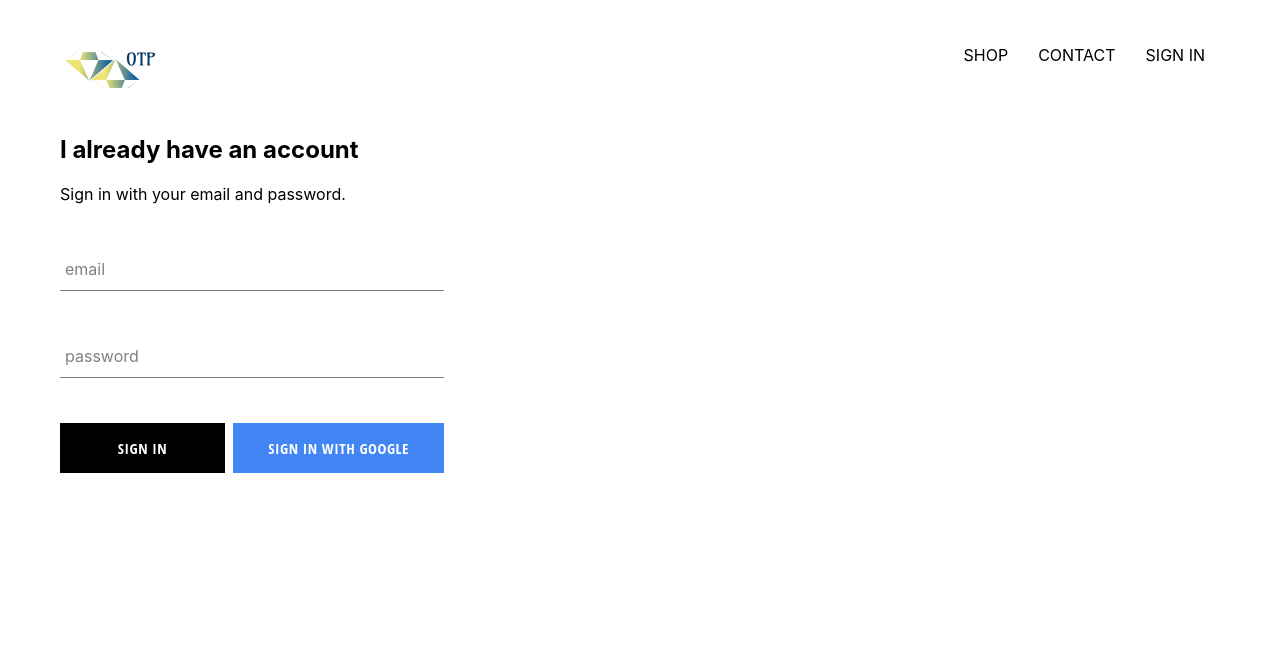
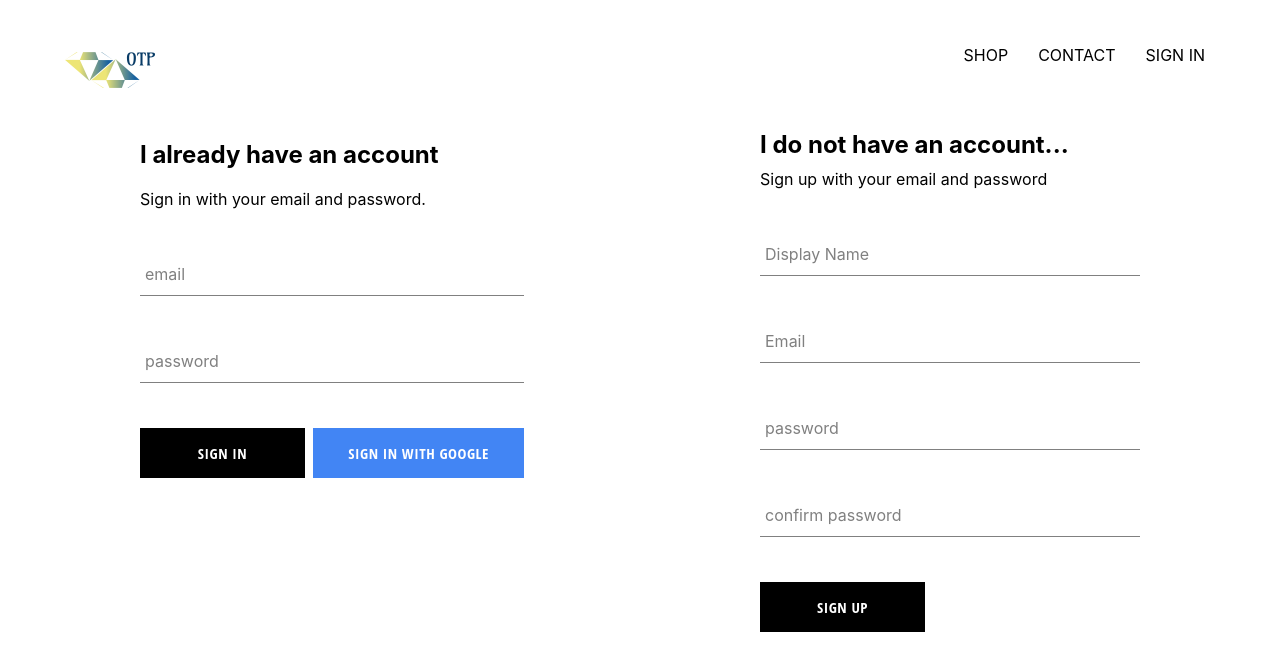
Before and after one commit to temun17/OTP_Clothing, a React (Create React App) app: page /signin in a window 1280 px wide. Shown: the top 670 px of the page. Built offline with nearby package versions, Linux system fonts and the light colour scheme; no server answers.

Commit message:
Implemented Firebase utils included ability to store Oauth and authenticated users into our database firestore

```diff
--- /dev/null
+++ b/src/components/sign-up/sign-up.js
@@ -0,0 +1,103 @@
+import React from "react";
+import FormInput from "../form-input/form-input";
+import CustomButton from "../custom-button/custom-button";
+
+import { auth, createUserProfileDocument } from "../../firebase/firebase.utils";
+
+import "./sign-up.scss";
+
+class SignUp extends React.Component {
+  constructor(props) {
+    super(props);
+
+    this.state = {
+      email: "",
+      password: "",
+      displayName: "",
+      confirmPassword: ""
+    };
+  }
+
+  handleSubmit = async e => {
+    e.preventDefault();
+
+    const { email, password, displayName, confirmPassword } = this.state;
+
+    if (password !== confirmPassword) {
+      alert("Passwords Do Not Match!");
+      return;
+    }
+
+    try {
+      const { user } = await auth.createUserWithEmailAndPassword(
+        email,
+        password
+      );
+
+      await createUserProfileDocument(user, { displayName });
+
+      this.setState({
+        email: "",
+        password: "",
+        displayName: "",
+        confirmPassword: ""
+      });
+    } catch (error) {
+      console.log(error);
+    }
+  };
+
+  handleChange = e => {
+    const { name, value } = e.target;
+    this.setState({
+      [name]: value
+    });
+  };
+
+  render() {
+    const { email, password, displayName, confirmPassword } = this.state;
+    return (
+      <div className="sign-up">
+        <h2 className="title">I do not have an account...</h2>
+        <span>Sign up with your email and password</span>
+        <form className="sign-up-form" onSubmit={this.handleSubmit}>
+          <FormInput
+            type="text"
+            name="displayName"
+            value={displayName}
+            onChange={this.handleChange}
+            label="Display Name"
+            required
+          ></FormInput>
+          <FormInput
+            type="text"
+            name="email"
+            value={email}
+            onChange={this.handleChange}
+            label="Email"
+            required
+          ></FormInput>
+          <FormInput
+            type="password"
+            name="password"
+            value={password}
+            onChange={this.handleChange}
+            label="password"
+            required
+          ></FormInput>
+          <FormInput
+            type="password"
+            name="confirmPassword"
+            value={confirmPassword}
+            onChange={this.handleChange}
+            label="confirm password"
+            required
+          ></FormInput>
+          <CustomButton type="submit">Sign Up</CustomButton>
+        </form>
+      </div>
+    );
+  }
+}
+
+export default SignUp;
--- /dev/null
+++ b/src/components/sign-up/sign-up.scss
@@ -0,0 +1,9 @@
+.sign-up {
+  display: flex;
+  flex-direction: column;
+  width: 380px;
+
+  .title {
+    margin: 10px 0;
+  }
+}
--- a/src/containers/App.js
+++ b/src/containers/App.js
@@ -5,7 +5,7 @@
 
 import NavBar from "../components/navigation-header/navigation-header";
 
-import { auth } from "../firebase/firebase.utils";
+import { auth, createUserProfileDocument } from "../firebase/firebase.utils";
 
 import { Route, Switch } from "react-router-dom";
 
@@ -23,13 +23,26 @@
   unsubscribeFromAuth = null;
 
   componentDidMount() {
-    this.unsubscribeFromAuth = auth.onAuthStateChanged(user => {
-      this.setState(
-        {
-          isAuth: user
-        },
-        () => console.log(this.state)
-      );
+    this.unsubscribeFromAuth = auth.onAuthStateChanged(async userAuth => {
+      if (userAuth) {
+        const userRef = await createUserProfileDocument(userAuth);
+
+        userRef.onSnapshot(snapShot => {
+          this.setState(
+            {
+              isAuth: {
+                id: snapShot.id,
+                ...snapShot.data()
+              }
+            },
+            () => console.log(this.state)
+          );
+        });
+      } else {
+        this.setState({
+          isAuth: userAuth
+        });
+      }
     });
   }
 
--- a/src/firebase/firebase.utils.js
+++ b/src/firebase/firebase.utils.js
@@ -17,6 +17,31 @@
 
 export const auth = firebase.auth();
 export const firestore = firebase.firestore();
+export const createUserProfileDocument = async (userAuth, additionalData) => {
+  if (!userAuth) return;
+
+  const userRef = firestore.doc(`users/${userAuth.uid}`);
+
+  const snapShot = await userRef.get();
+
+  if (!snapShot.exists) {
+    const { displayName, email } = userAuth;
+    const createdAt = new Date();
+
+    try {
+      await userRef.set({
+        displayName,
+        email,
+        createdAt,
+        ...additionalData
+      });
+    } catch (error) {
+      console.log("Error creating user!", error.message);
+    }
+  }
+
+  return userRef;
+};
 
 const provider = new firebase.auth.GoogleAuthProvider();
 
--- a/src/pages/SignInAndSignOutPage/SignInAndSignOutPage.js
+++ b/src/pages/SignInAndSignOutPage/SignInAndSignOutPage.js
@@ -1,8 +1,16 @@
 import React from "react";
 import SignIn from "../../components/sign-in/sign-in";
+import SignUp from "../../components/sign-up/sign-up";
 
 import "./SignInAndSignOutPage.scss";
 
-const SignInAndSignOutPage = () => <SignIn />;
+const SignInAndSignOutPage = () => {
+  return (
+    <div className="sign-in-and-sign-out">
+      <SignIn />
+      <SignUp />
+    </div>
+  );
+};
 
 export default SignInAndSignOutPage;
--- a/src/pages/SignInAndSignOutPage/SignInAndSignOutPage.scss
+++ b/src/pages/SignInAndSignOutPage/SignInAndSignOutPage.scss
@@ -0,0 +1,6 @@
+.sign-in-and-sign-out {
+  width: 1000px;
+  display: flex;
+  justify-content: space-between;
+  margin: 30px auto;
+}
```
